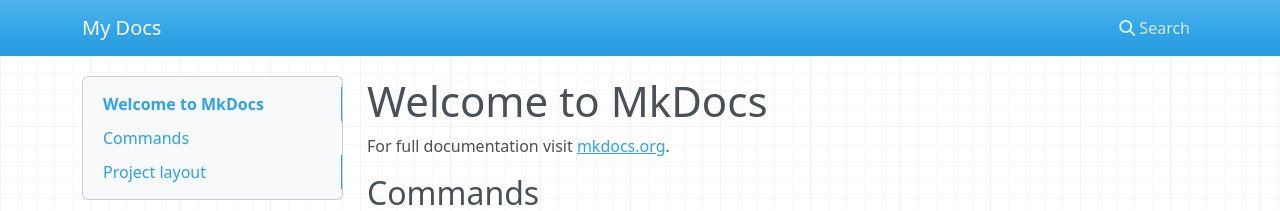
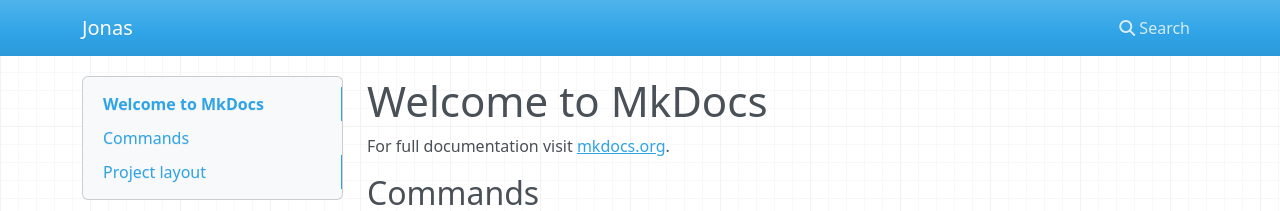
Before and after one commit to jonasmcferreira/jonasmcferreira.github.io, an MkDocs documentation site: the page built from docs/index.md, in a window 1280 px wide. Shown: the top 211 px of the page. Built offline with MkDocs 1.6.1, drawn with Linux system fonts in a browser that asks for light colours; nearby versions of some CDN libraries.

Commit message:
main modified mkdocs.yml modified site/index.html modified site/sitemap.xml.gz

```diff
--- a/mkdocs.yml
+++ b/mkdocs.yml
@@ -1 +1 @@
-site_name: My Docs
+site_name: Jonas
```
Also changed, not shown: site/index.html, 1 other file.
